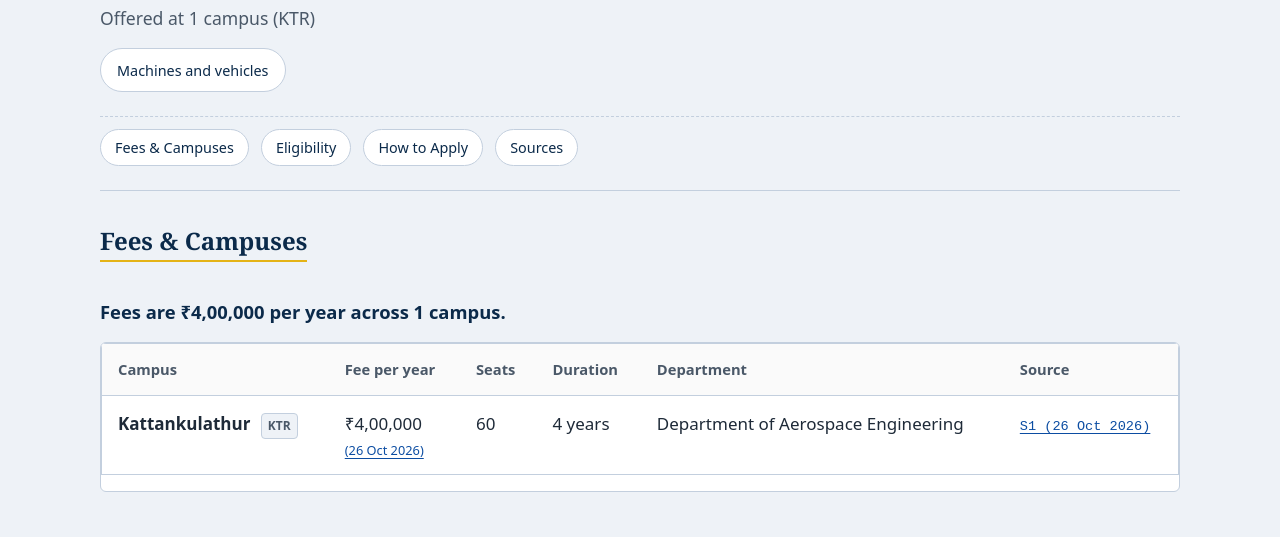
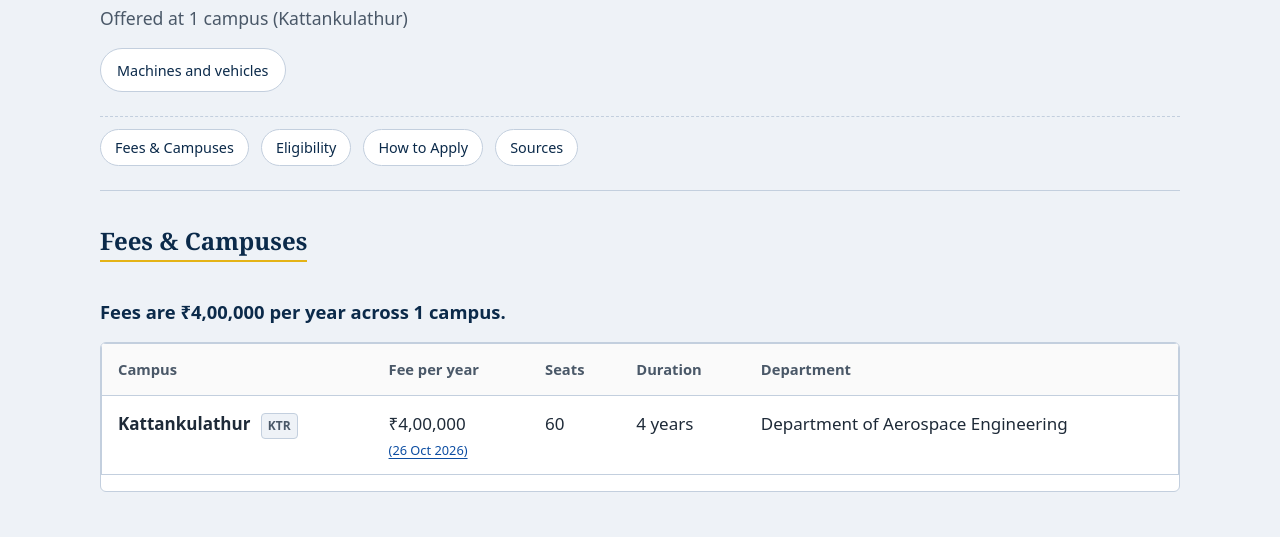
Before and after one commit to SiD4422/-SRM-Compass-preview, an Astro site: page /programmes/aeronautical-engineering in a window 1280 px wide. Shown: the part 233-770 px from the top of the page. Built offline with nearby package versions, Linux system fonts and the light colour scheme; Astro itself is replaced by a stand-in of ours.

Commit message:
fix(m3): canonical matching sitemap, campus names, offer category, ranking, and locators

```diff
--- a/src/layouts/Layout.astro
+++ b/src/layouts/Layout.astro
@@ -15,7 +15,7 @@ const {
 
 // Determine active pathname cleanly
 const pathname = Astro.url.pathname.replace(/\/$/, '') || '/';
-const canonicalUrl = canonical || (Astro.site ? new URL(Astro.url.pathname, Astro.site).href : undefined);
+const canonicalUrl = canonical || (Astro.site ? new URL(Astro.url.pathname.endsWith('/') ? Astro.url.pathname : `${Astro.url.pathname}/`, Astro.site).href : undefined);
 ---
 
 <!doctype html>
--- a/src/pages/programmes/[slug].astro
+++ b/src/pages/programmes/[slug].astro
@@ -69,6 +69,7 @@ const fees = progOfferings.map((o) => o.annual_fee?.value as number).filter((v)
 const minFee = fees.length > 0 ? Math.min(...fees) : 0;
 const maxFee = fees.length > 0 ? Math.max(...fees) : 0;
 const campusCount = programme.campuses.length;
+const campusNames = Array.from(new Set(progOfferings.map((o) => o.campus).filter(Boolean)));
 
 function formatInr(val: number): string {
   const s = val.toString();
@@ -98,23 +99,44 @@ const conflictOfferings = progOfferings.filter((o) => o.eligibility?.status ===
 const conflictCount = conflictOfferings.length;
 const totalOfferingsCount = progOfferings.length;
 
-// Related programmes: up to 4 sharing a tag, sorted by shared tag count desc, then name asc
+function countSharedLeadingWords(nameA: string, nameB: string): number {
+  const wordsA = nameA.toLowerCase().split(/\s+/);
+  const wordsB = nameB.toLowerCase().split(/\s+/);
+  let count = 0;
+  const minLen = Math.min(wordsA.length, wordsB.length);
+  for (let i = 0; i < minLen; i++) {
+    if (wordsA[i] === wordsB[i]) {
+      count++;
+    } else {
+      break;
+    }
+  }
+  return count;
+}
+
+// Related programmes: rank first by shared leading words, then shared tags, then name asc
 const allProgrammes = (programmesData as { programmes: ProgrammeItem[] }).programmes;
 const relatedProgrammes = allProgrammes
   .filter((p) => p.slug !== programme.slug)
   .map((p) => {
     const pTags = new Set(p.offering_ids.flatMap((id) => tagsByOffering[id] || []));
-    const sharedCount = progTagKeys.filter((t) => pTags.has(t)).length;
-    return { ...p, sharedCount };
+    const sharedTags = progTagKeys.filter((t) => pTags.has(t)).length;
+    const sharedWords = countSharedLeadingWords(programme.name, p.name);
+    const pOfferings = p.offering_ids.map((id) => offeringsMap[id]).filter(Boolean);
+    const relCampusNames = Array.from(new Set(pOfferings.map((o) => o.campus).filter(Boolean)));
+    return { ...p, sharedWords, sharedTags, campusNames: relCampusNames };
   })
-  .filter((p) => p.sharedCount > 0)
-  .sort((a, b) => b.sharedCount - a.sharedCount || a.name.localeCompare(b.name))
+  .filter((p) => p.sharedWords > 0 || p.sharedTags > 0)
+  .sort((a, b) => b.sharedWords - a.sharedWords || b.sharedTags - a.sharedTags || a.name.localeCompare(b.name))
   .slice(0, 4);
 
 // SEO & Schema.org JSON-LD
 const pageTitle = `${programme.name} at SRM: fees, seats, eligibility | SRM Compass`;
-const metaDescription = `${programme.name} B.Tech at SRM Institute of Science and Technology. ${feeSummary} Official seat intake, eligibility rules, and source verification.`;
-const canonicalUrl = `https://srm-compass.spartensid12.workers.dev/programmes/${programme.slug}`;
+const feeDesc = minFee === maxFee
+  ? `fees of ₹${formatInr(minFee)} per year across 1 campus`
+  : `fees from ₹${formatInr(minFee)} to ₹${formatInr(maxFee)} per year across ${campusCount} campuses`;
+const metaDescription = `${programme.name} B.Tech at SRMIST: ${feeDesc}, with seats, eligibility and a source for every number.`;
+const canonicalUrl = `https://srm-compass.spartensid12.workers.dev/programmes/${programme.slug}/`;
 
 const jsonLd = {
   '@context': 'https://schema.org',
@@ -132,7 +154,7 @@ const jsonLd = {
     '@type': 'Offer',
     price: o.annual_fee?.value,
     priceCurrency: 'INR',
-    category: 'Annual Tuition Fee',
+    category: "Annual fee as listed in SRM's Programs Offered table",
     description: `${o.campus} campus`
   }))
 };
@@ -151,7 +173,7 @@ const jsonLd = {
       <header class="prog-header">
         <h1>{programme.name}</h1>
         <p class="prog-campuses-line">
-          Offered at {campusCount} campus{campusCount > 1 ? 'es' : ''} ({programme.campuses.join(', ')})
+          Offered at {campusCount} campus{campusCount > 1 ? 'es' : ''} ({campusNames.join(', ')})
         </p>
 
         {progTagKeys.length > 0 && (
@@ -198,7 +220,6 @@ const jsonLd = {
                 <th scope="col">Seats</th>
                 <th scope="col">Duration</th>
                 <th scope="col">Department</th>
-                <th scope="col">Source</th>
               </tr>
             </thead>
             <tbody>
@@ -233,11 +254,6 @@ const jsonLd = {
                     </td>
                     <td data-l="Department" class={!offering.department ? 'muted-text' : ''}>
                       {deptText}
-                    </td>
-                    <td data-l="Source">
-                      <a href={sourceUrl} class="source-stamp-link" target="_blank" rel="noopener">
-                        {offering.annual_fee?.source_id || 'S1'} (26 Oct 2026)
-                      </a>
                     </td>
                   </tr>
                 );
@@ -317,11 +333,16 @@ const jsonLd = {
           <details class="locators-details" style="margin-top: 20px;">
             <summary>Exact table rows from SRM source</summary>
             <ul class="locators-list">
-              {progOfferings.map((o) => (
-                <li>
-                  <strong>{o.campus}:</strong> <code>{o.annual_fee?.locator}</code>
-                </li>
-              ))}
+              {progOfferings.map((o) => {
+                const loc = o.annual_fee?.locator || 'Programs Offered table';
+                const hasHash = loc.includes('###');
+                return (
+                  <li>
+                    <strong>{o.campus}:</strong> <code>{loc}</code>
+                    {hasHash && <span class="hash-note"> (### appears in SRM's table)</span>}
+                  </li>
+                );
+              })}
             </ul>
           </details>
         </div>
@@ -336,7 +357,7 @@ const jsonLd = {
               <a href={`/programmes/${rel.slug}`} class="related-card">
                 <h3>{rel.name}</h3>
                 <p class="muted-text">
-                  Offered at {rel.campuses.length} campus{rel.campuses.length > 1 ? 'es' : ''} ({rel.campuses.join(', ')})
+                  Offered at {rel.campuses.length} campus{rel.campuses.length > 1 ? 'es' : ''} ({rel.campusNames.join(', ')})
                 </p>
               </a>
             ))}
@@ -532,6 +553,12 @@ const jsonLd = {
     word-break: break-all;
   }
 
+  .hash-note {
+    font-size: 0.85rem;
+    color: var(--muted);
+    font-style: italic;
+  }
+
   .related-grid {
     display: grid;
     grid-template-columns: repeat(auto-fill, minmax(260px, 1fr));
```
Also changed, not shown: tests/programme-pages.test.ts (+68 -7 lines).
